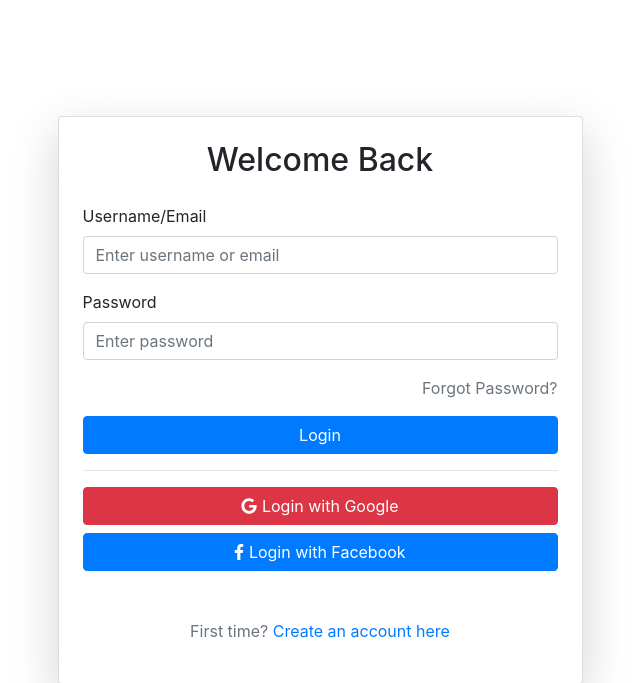
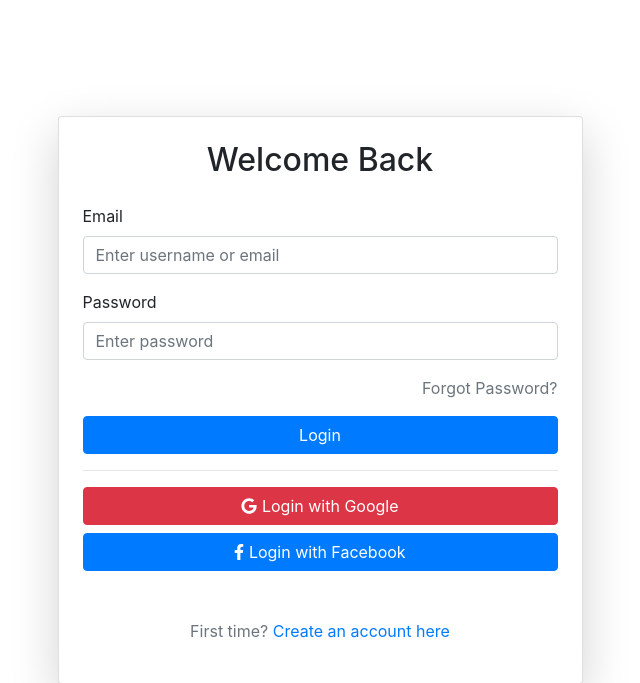
Before and after one commit to Zun629/Sun_Product_online, a PHP site: page /login.php in a window 1280 px wide. Shown: the top 683 px of the page, without its empty margins (320-960 px from the left). Run offline with PHP 8.4, Linux system fonts and the light colour scheme.

Commit message:
Update login.php

```diff
--- a/ZNH ASSIGNMENT/views/login.php
+++ b/ZNH ASSIGNMENT/views/login.php
@@ -24,7 +24,7 @@
 
                         <!-- Username/Email Input -->
                         <div class="form-group">
-                            <label for="email">Username/Email</label>
+                            <label for="email">Email</label>
                             <input type="email" class="form-control" id="email" name="email" placeholder="Enter username or email" required>
                         </div>
 
```
